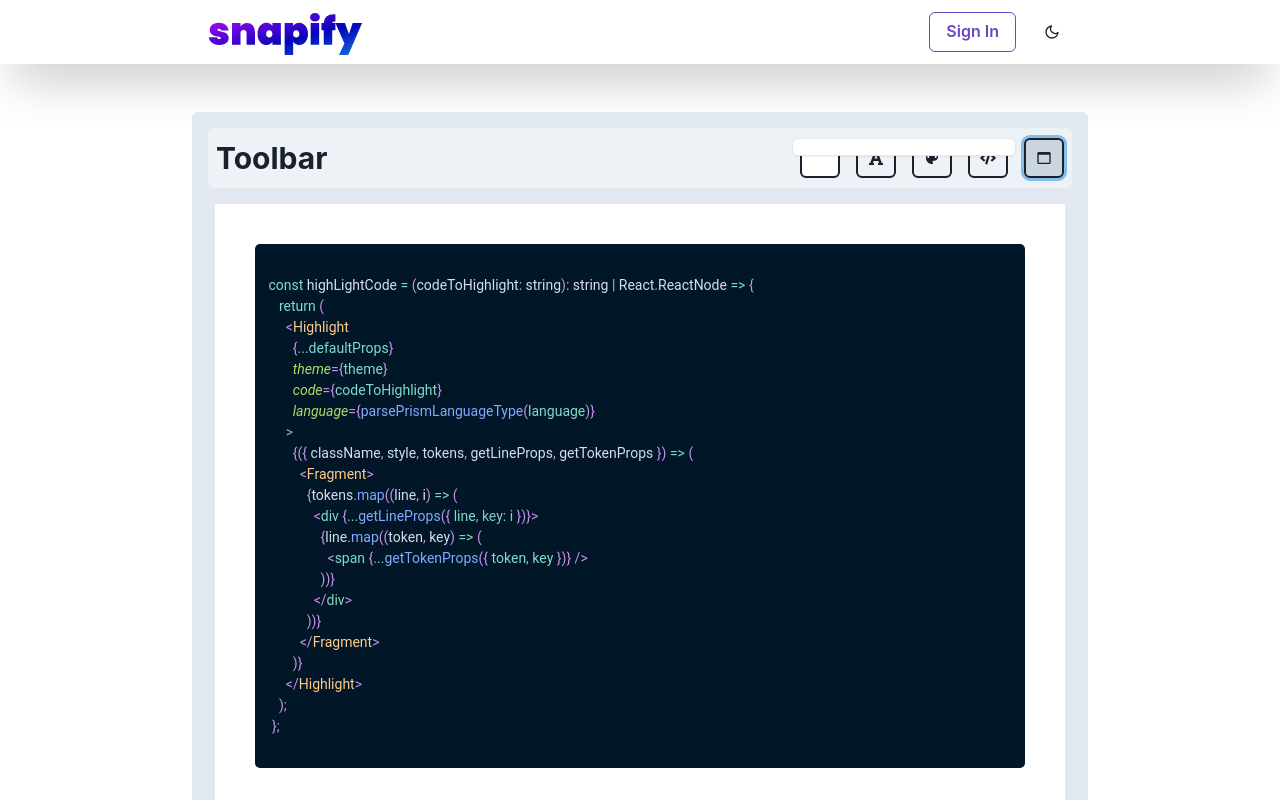
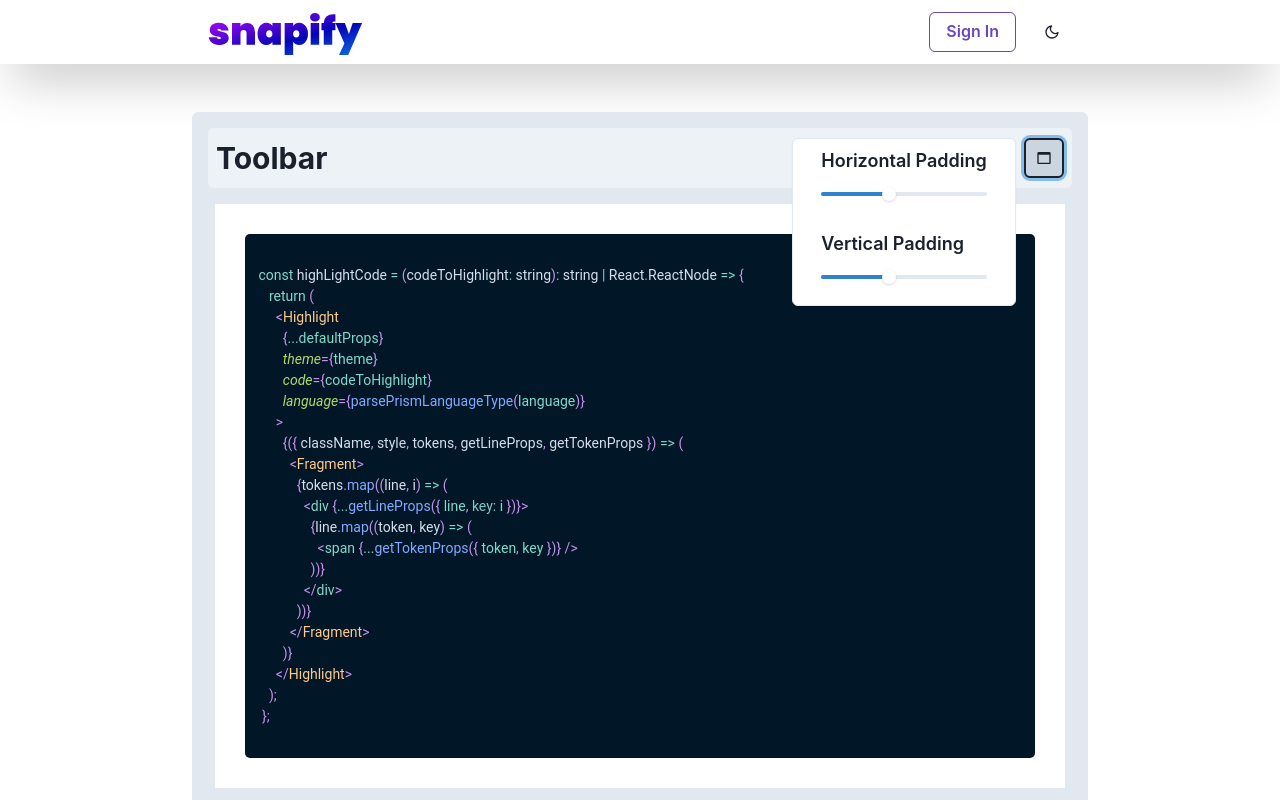
Before and after one commit to faustinozanetto/snappy, a Next.js app: page / in a window 1280 px wide. Both pictures are taken after a click on the button 1044 px from the left and 158 px from the top of the page. Shown: the top 800 px of the page. Built offline with nearby package versions, Linux system fonts and the light colour scheme.

Commit message:
Improved toolbar structure.

```diff
--- a/src/components/editor/content/EditorContentWindow.tsx
+++ b/src/components/editor/content/EditorContentWindow.tsx
@@ -64,8 +64,12 @@ export const EditorContentWindow: React.FC<EditorContentWindowProps> = ({}) => {
           minWidth='auto'
           maxWidth='auto'
           width='850px'
-          px={windowCustomization.paddingX}
-          py={windowCustomization.paddingY}
+          __css={{
+            paddingLeft: `${windowCustomization.paddingX * 3}px !important`,
+            paddingRight: `${windowCustomization.paddingX * 3}px !important`,
+            paddingTop: `${windowCustomization.paddingY * 3}px !important`,
+            paddingBottom: `${windowCustomization.paddingY * 3}px !important`,
+          }}
         >
           {/* Editor Code Window */}
           <EditorCodeContent
--- /dev/null
+++ b/src/components/editor/toolbar/editor/input/CustomizationSlider.tsx
@@ -0,0 +1,69 @@
+import React, { useEffect, useState } from 'react';
+import {
+  Slider,
+  SliderFilledTrack,
+  SliderThumb,
+  Text,
+  SliderTrack,
+  Box,
+  HStack,
+  Tooltip,
+} from '@chakra-ui/react';
+
+interface CustomizationSliderProps {
+  label?: string;
+  defaultValue?: number;
+  range?: [number, number];
+  onUpdated?: (value: number) => void;
+}
+
+export const CustomizationSlider: React.FC<CustomizationSliderProps> = (
+  props
+) => {
+  const {
+    defaultValue = 10,
+    range = [0, 10],
+    label = 'Slider',
+    onUpdated,
+  } = props;
+  const [showTooltip, setShowTooltip] = useState(false);
+  const [sliderValue, setSliderValue] = useState(defaultValue);
+
+  useEffect(() => {
+    onUpdated(sliderValue);
+  }, [sliderValue]);
+
+  return (
+    <Box pb={2} width='full'>
+      <HStack justifyContent='space-between' width='full'>
+        <Text as='h2' fontWeight={600} fontSize='lg' mb={2}>
+          {label}
+        </Text>
+      </HStack>
+      <Slider
+        id={label}
+        aria-label={label}
+        defaultValue={defaultValue}
+        min={range[0]}
+        max={range[1]}
+        onChangeEnd={(event) => setSliderValue(event)}
+        onMouseEnter={() => setShowTooltip(true)}
+        onMouseLeave={() => setShowTooltip(false)}
+      >
+        <SliderTrack>
+          <SliderFilledTrack />
+        </SliderTrack>
+        <Tooltip
+          hasArrow
+          bg='teal.500'
+          color='white'
+          placement='top'
+          isOpen={showTooltip}
+          label={`${sliderValue}`}
+        >
+          <SliderThumb />
+        </Tooltip>
+      </Slider>
+    </Box>
+  );
+};
--- a/src/components/editor/toolbar/editor/window/EditorWindow.tsx
+++ b/src/components/editor/toolbar/editor/window/EditorWindow.tsx
@@ -9,6 +9,7 @@ import {
   MenuGroup,
 } from '@chakra-ui/react';
 import { BiWindow } from 'react-icons/bi';
+import { EditorWindowPadding } from './padding/EditorWindowPadding';
 
 interface EditorWindowProps {}
 
@@ -29,7 +30,10 @@ export const EditorWindow: React.FC<EditorWindowProps> = ({}) => {
       </Tooltip>
       <MenuList>
         <MenuGroup>
-          <VStack px={4}></VStack>
+          <VStack px={4}>
+            {/* Window Padding */}
+            <EditorWindowPadding />
+          </VStack>
         </MenuGroup>
       </MenuList>
     </Menu>
--- /dev/null
+++ b/src/components/editor/toolbar/editor/window/padding/EditorWindowPadding.tsx
@@ -0,0 +1,39 @@
+import React from 'react';
+import { VStack } from '@chakra-ui/react';
+import {
+  selectWindowCustomization,
+  setWindowCustomization,
+} from '@state/slices/toolbar/ToolbarEditorCustomization.slice';
+import { useDispatch, useSelector } from 'react-redux';
+import { EditorWindowPaddingSlider } from './EditorWindowPaddingSlider';
+import { CustomizationSlider } from '../../input/CustomizationSlider';
+
+interface EditorWindowPaddingProps {}
+
+export const EditorWindowPadding: React.FC<EditorWindowPaddingProps> = ({}) => {
+  const dispatch = useDispatch();
+  const windowCustomization = useSelector(selectWindowCustomization);
+
+  return (
+    <VStack spacing={4}>
+      {/* Horizontal */}
+      <CustomizationSlider
+        label='Horizontal Padding'
+        range={[0, 25]}
+        defaultValue={windowCustomization.paddingX}
+        onUpdated={(value) =>
+          dispatch(setWindowCustomization({ paddingX: value }))
+        }
+      />
+      {/* Vertical */}
+      <CustomizationSlider
+        label='Vertical Padding'
+        range={[0, 25]}
+        defaultValue={windowCustomization.paddingY}
+        onUpdated={(value) =>
+          dispatch(setWindowCustomization({ paddingY: value }))
+        }
+      />
+    </VStack>
+  );
+};
--- /dev/null
+++ b/src/components/editor/toolbar/editor/window/padding/EditorWindowPaddingSlider.tsx
@@ -0,0 +1,68 @@
+import React, { useEffect, useState } from 'react';
+import {
+  Slider,
+  SliderFilledTrack,
+  SliderThumb,
+  Text,
+  SliderTrack,
+  Box,
+  HStack,
+  Tooltip,
+  VStack,
+} from '@chakra-ui/react';
+import {
+  selectWindowCustomization,
+  setWindowCustomization,
+} from '@state/slices/toolbar/ToolbarEditorCustomization.slice';
+
+interface EditorWindowPaddingSliderProps {
+  label?: string;
+  defaultValue?: number;
+  onUpdated?: (value: number) => void;
+}
+
+export const EditorWindowPaddingSlider: React.FC<
+  EditorWindowPaddingSliderProps
+> = (props) => {
+  const { defaultValue = 10, onUpdated, label } = props;
+  const [showTooltip, setShowTooltip] = useState(false);
+  const [sliderValue, setSliderValue] = useState(defaultValue);
+
+  useEffect(() => {
+    onUpdated(sliderValue);
+  }, [sliderValue]);
+
+  return (
+    <Box pb={2} width='full'>
+      <HStack justifyContent='space-between' width='full'>
+        <Text as='h2' fontWeight={600} fontSize='lg' mb={2}>
+          {label}
+        </Text>
+      </HStack>
+      <Slider
+        id={label}
+        aria-label={label}
+        defaultValue={defaultValue}
+        min={0}
+        max={50}
+        onChangeEnd={(event) => setSliderValue(event)}
+        onMouseEnter={() => setShowTooltip(true)}
+        onMouseLeave={() => setShowTooltip(false)}
+      >
+        <SliderTrack>
+          <SliderFilledTrack />
+        </SliderTrack>
+        <Tooltip
+          hasArrow
+          bg='teal.500'
+          color='white'
+          placement='top'
+          isOpen={showTooltip}
+          label={`${sliderValue}`}
+        >
+          <SliderThumb />
+        </Tooltip>
+      </Slider>
+    </Box>
+  );
+};
```
